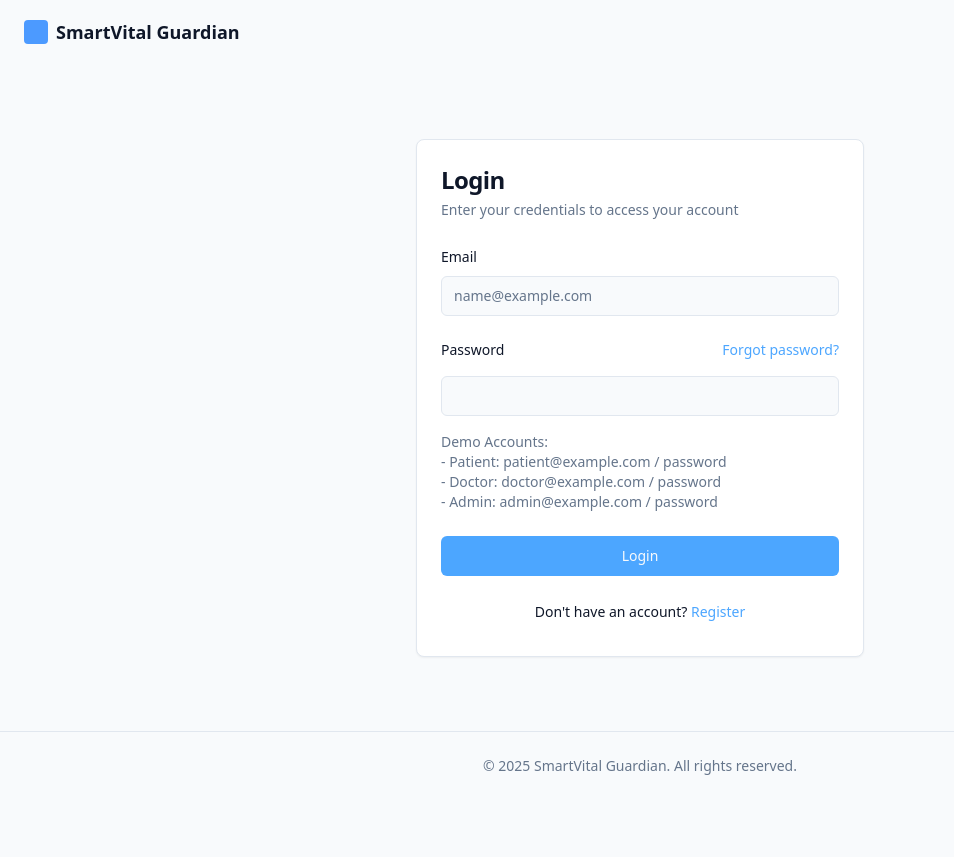
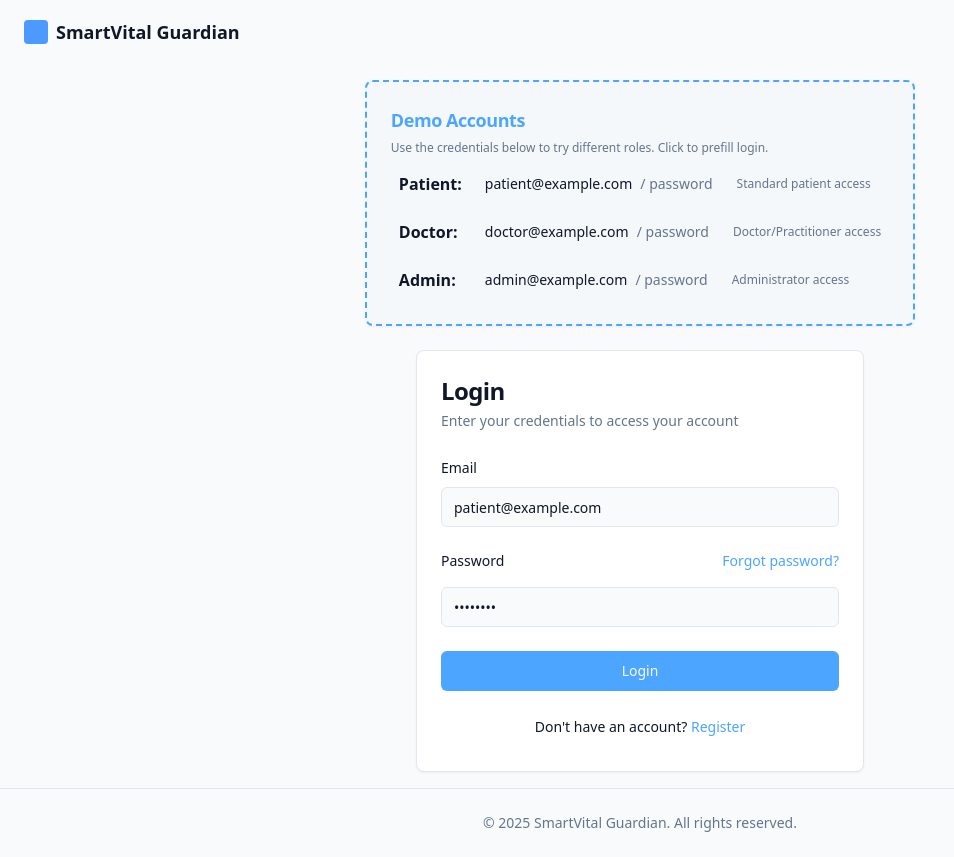
Before and after one commit to suryar2508/Health_care, a React (Vite) app: page /login in a window 1280 px wide. Shown: the whole page, without its empty margins (0-954 px from the left). Before the commit the page ends 800 px from the top, so only its background shows below. Built offline with nearby package versions, Linux system fonts and the light colour scheme.

Commit message:
feat: Add default login credentials
Adds default email and password to the login form for easy access to the dashboard.

```diff
--- a/src/components/auth/LoginForm.tsx
+++ b/src/components/auth/LoginForm.tsx
@@ -14,14 +14,42 @@ import {
 } from "@/components/ui/card";
 import { useToast } from "@/hooks/use-toast";
 
+const DEMO_ACCOUNTS = [
+  {
+    label: "Patient",
+    email: "patient@example.com",
+    password: "password",
+    description: "Standard patient access",
+  },
+  {
+    label: "Doctor",
+    email: "doctor@example.com",
+    password: "password",
+    description: "Doctor/Practitioner access",
+  },
+  {
+    label: "Admin",
+    email: "admin@example.com",
+    password: "password",
+    description: "Administrator access",
+  },
+];
+
 const LoginForm = () => {
   const { toast } = useToast();
   const navigate = useNavigate();
   const [isLoading, setIsLoading] = useState(false);
+
+  // Prefill with the patient account by default
   const [formData, setFormData] = useState({
-    email: "",
-    password: "",
+    email: DEMO_ACCOUNTS[0].email,
+    password: DEMO_ACCOUNTS[0].password,
   });
+
+  // To allow quick copying/prefilling from a demo account list
+  const handleSetDemo = (email: string, password: string) => {
+    setFormData({ email, password });
+  };
 
   const handleChange = (e: React.ChangeEvent<HTMLInputElement>) => {
     setFormData({
@@ -55,8 +83,6 @@ const LoginForm = () => {
         throw new Error("Invalid credentials");
       }
 
-      // Here you'd typically store the token in localStorage or a secure cookie
-      // and then save user info in a context or state management system
       localStorage.setItem("user", JSON.stringify({ name: userName, role: userRole }));
 
       toast({
@@ -64,7 +90,7 @@ const LoginForm = () => {
         description: `Welcome back, ${userName}`,
       });
 
-      navigate("/");
+      navigate("/dashboard");
     } catch (error) {
       toast({
         title: "Login failed",
@@ -77,6 +103,40 @@ const LoginForm = () => {
   };
 
   return (
+    <div>
+      <div className="mb-6">
+        <Card className="border-2 border-dashed border-primary bg-muted/50">
+          <CardHeader className="pb-2">
+            <CardTitle className="text-lg text-primary">Demo Accounts</CardTitle>
+            <CardDescription className="text-xs text-muted-foreground">
+              Use the credentials below to try different roles. Click to prefill login.
+            </CardDescription>
+          </CardHeader>
+          <CardContent className="flex flex-col gap-2">
+            {DEMO_ACCOUNTS.map((acc) => (
+              <div
+                key={acc.label}
+                className="flex flex-row items-center gap-4 px-2 py-2 hover:bg-accent rounded cursor-pointer transition"
+                onClick={() => handleSetDemo(acc.email, acc.password)}
+                role="button"
+                tabIndex={0}
+                onKeyDown={(e) => {
+                  if (e.key === "Enter" || e.key === " ") {
+                    handleSetDemo(acc.email, acc.password);
+                  }
+                }}
+              >
+                <div className="font-semibold min-w-[70px]">{acc.label}:</div>
+                <div className="flex flex-col md:flex-row md:gap-2">
+                  <span className="text-xs md:text-sm">{acc.email}</span>
+                  <span className="text-xs md:text-sm text-muted-foreground">/ {acc.password}</span>
+                </div>
+                <span className="text-xs text-muted-foreground hidden md:inline ml-2">{acc.description}</span>
+              </div>
+            ))}
+          </CardContent>
+        </Card>
+      </div>
       <Card className="w-full max-w-md mx-auto">
         <CardHeader className="space-y-1">
           <CardTitle className="text-2xl">Login</CardTitle>
@@ -96,6 +156,7 @@ const LoginForm = () => {
                 required
                 value={formData.email}
                 onChange={handleChange}
+                autoComplete="username"
               />
             </div>
             <div className="space-y-2">
@@ -122,14 +183,8 @@ const LoginForm = () => {
                 required
                 value={formData.password}
                 onChange={handleChange}
+                autoComplete="current-password"
               />
-          </div>
-
-          <div className="text-sm text-muted-foreground">
-            <p>Demo Accounts:</p>
-            <p>- Patient: patient@example.com / password</p>
-            <p>- Doctor: doctor@example.com / password</p>
-            <p>- Admin: admin@example.com / password</p>
             </div>
           </CardContent>
           <CardFooter className="flex flex-col">
@@ -149,6 +204,7 @@ const LoginForm = () => {
           </CardFooter>
         </form>
       </Card>
+    </div>
   );
 };
 
```
Lines whose indentation alone changed are shown as unchanged.
